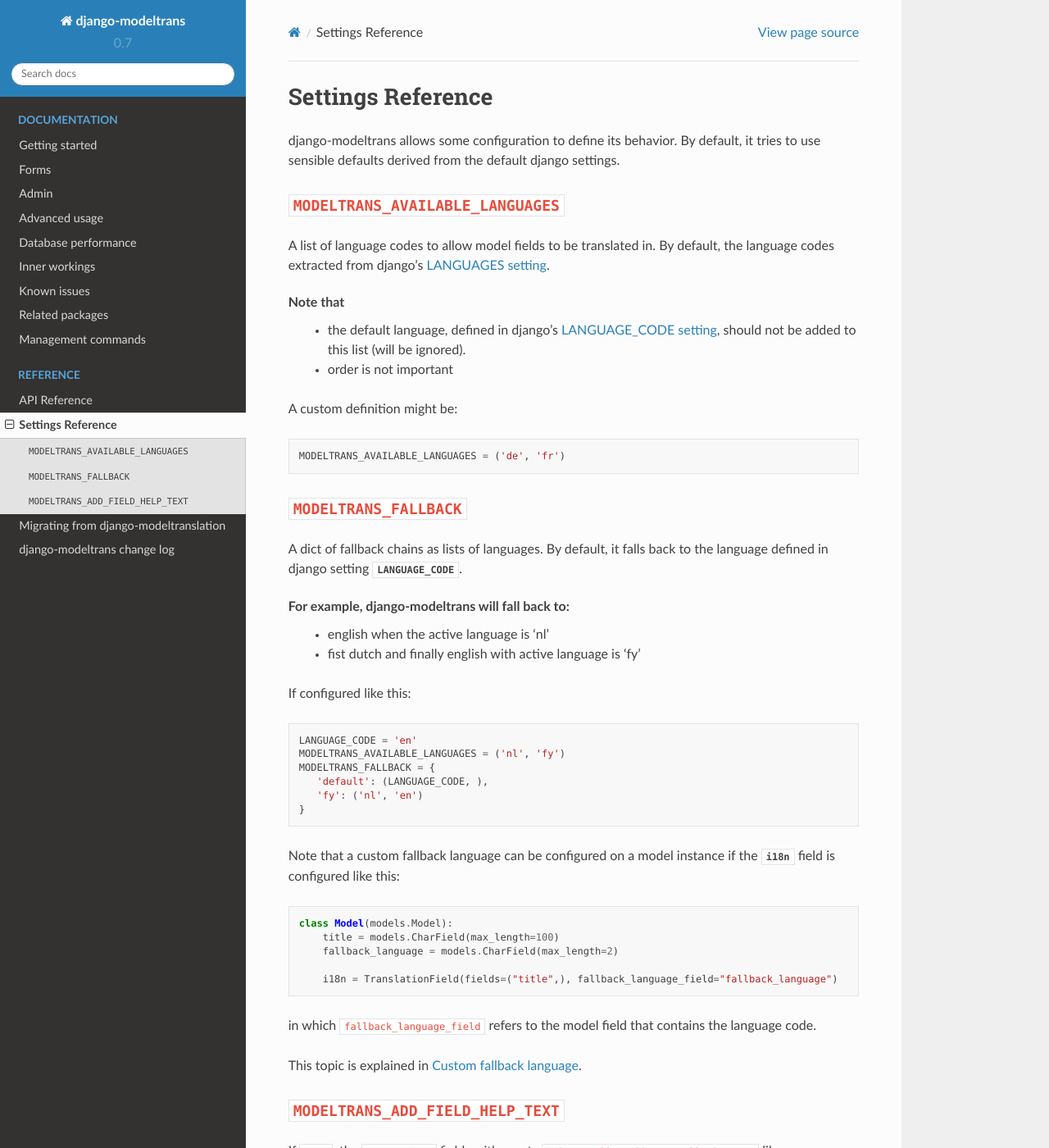
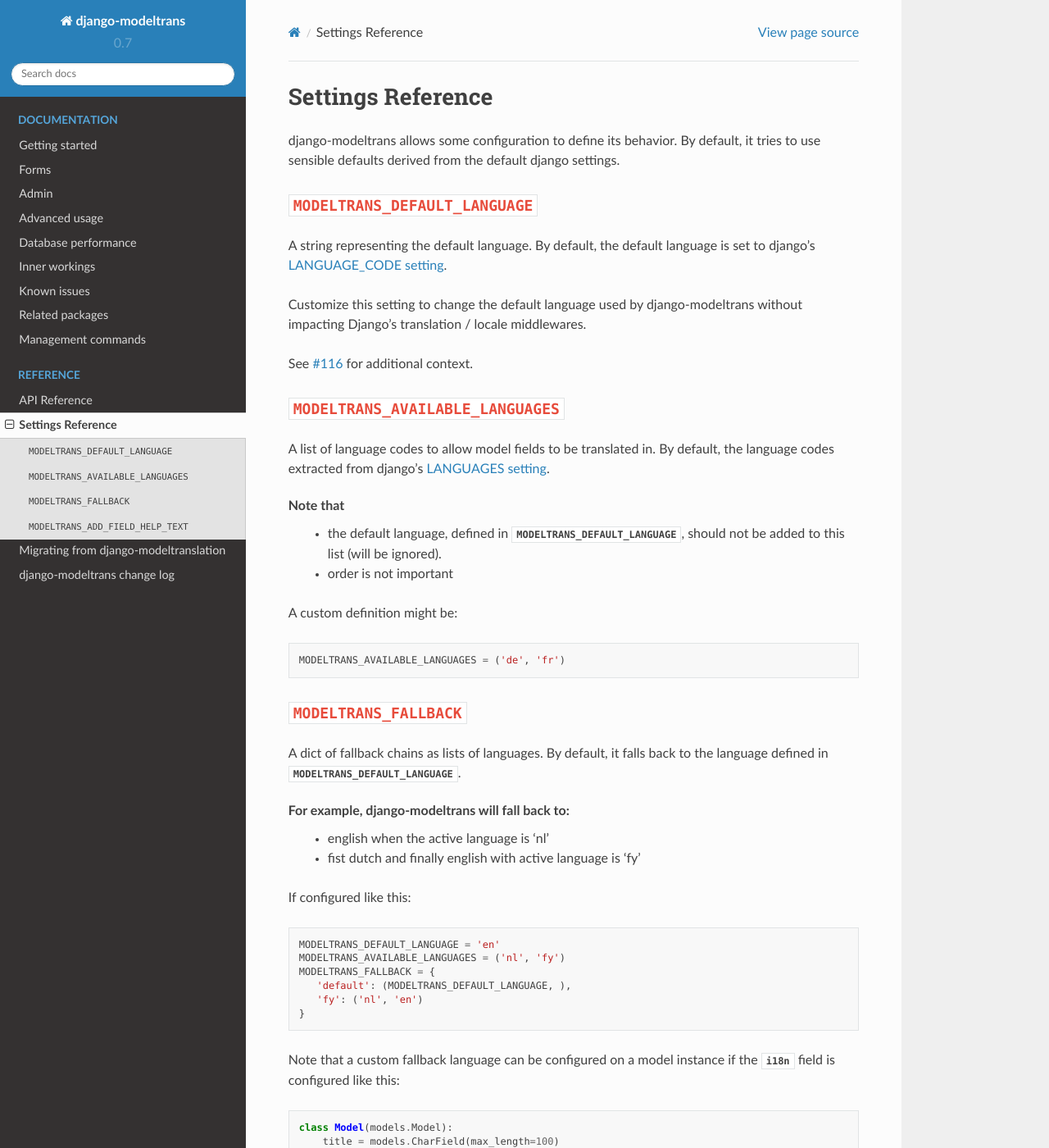
Before and after one commit to zostera/django-modeltrans, a Sphinx documentation site: the page built from docs/pages/settings.rst, in a window 1280 px wide and 1400 px high. Shown: the whole window at 82% size. Built offline with Sphinx 7.4.7 and the Read the Docs theme 2.0.0, drawn with Linux system fonts in a browser that asks for light colours.

Commit message:
Add documentation for MODELTRANS_DEFAULT_LANGUAGE

```diff
--- a/docs/pages/inner-workings.rst
+++ b/docs/pages/inner-workings.rst
@@ -76,7 +76,7 @@
     # 'Valk', None
 
 The virtual field ``<field>_i18n`` returns the translated value for the current
-active language and falls back to the language in ``LANGUAGE_CODE``::
+active language and falls back to the language in ``MODELTRANS_DEFAULT_LANGUAGE``::
 
     with override("nl"):
         print(b.title_i18n)
@@ -88,7 +88,7 @@
 
     with override("fr"):
         print(b.title_i18n)
-    # 'Falcon' (no french translation available, falls back to LANGUAGE_CODE)
+    # 'Falcon' (no french translation available, falls back to MODELTRANS_DEFAULT_LANGUAGE)
 
 Django-modeltrans also allows ordering on translated values. Ordering on
 ``<field>_i18n`` probably makes most sense, as it more likely that there is a
--- a/docs/pages/settings.rst
+++ b/docs/pages/settings.rst
@@ -3,6 +3,18 @@
 
 django-modeltrans allows some configuration to define its behavior.
 By default, it tries to use sensible defaults derived from the default django settings.
+
+
+``MODELTRANS_DEFAULT_LANGUAGE``
+----------------------------------
+A string representing the default language.  By default, the default language is set to
+django's `LANGUAGE_CODE setting <https://docs.djangoproject.com/en/stable/ref/settings/#language-code>`_.
+
+Customize this setting to change the default language used by django-modeltrans without impacting
+Django's translation / locale middlewares.
+
+See `#116 <https://github.com/zostera/django-modeltrans/issues/116>`_ for additional context.
+
 
 ``MODELTRANS_AVAILABLE_LANGUAGES``
 ----------------------------------
@@ -10,7 +22,7 @@
 the language codes extracted from django's `LANGUAGES setting <https://docs.djangoproject.com/en/stable/ref/settings/#languages>`_.
 
 Note that
- - the default language, defined in django's `LANGUAGE_CODE setting <https://docs.djangoproject.com/en/stable/ref/settings/#language-code>`_,
+ - the default language, defined in `MODELTRANS_DEFAULT_LANGUAGE`,
    should not be added to this list (will be ignored).
  - order is not important
 
@@ -23,7 +35,7 @@
 
 ``MODELTRANS_FALLBACK``
 -----------------------
-A dict of fallback chains as lists of languages. By default, it falls back to the language defined in django setting `LANGUAGE_CODE`.
+A dict of fallback chains as lists of languages. By default, it falls back to the language defined in `MODELTRANS_DEFAULT_LANGUAGE`.
 
 For example, django-modeltrans will fall back to:
  - english when the active language is 'nl'
@@ -31,10 +43,10 @@
 
 If configured like this::
 
-    LANGUAGE_CODE = 'en'
+    MODELTRANS_DEFAULT_LANGUAGE = 'en'
     MODELTRANS_AVAILABLE_LANGUAGES = ('nl', 'fy')
     MODELTRANS_FALLBACK = {
-       'default': (LANGUAGE_CODE, ),
+       'default': (MODELTRANS_DEFAULT_LANGUAGE, ),
        'fy': ('nl', 'en')
     }
 
--- a/docs/pages/working-with-models.rst
+++ b/docs/pages/working-with-models.rst
@@ -7,7 +7,7 @@
 ------------------------
 
 By default, fallback is centrally configured with :ref:`settings_fallback`.
-That might not be sufficient, for example if part of the content is created for a single language which is not ``LANGUAGE_CODE``.
+That might not be sufficient, for example if part of the content is created for a single language which is not ``MODELTRANS_DEFAULT_LANGUAGE``.
 
 In that case, it can be configured per-record using the ``fallback_language_field`` argument to ``TranslationField``::
 
@@ -27,7 +27,7 @@
 
 Note that
  - if in this example no `newsroom` is set yet, the centrally configured fallback is used.
- - the original field _always_ contains the language as configured by ``LANGUAGE_CODE``.
+ - the original field _always_ contains the language as configured by ``MODELTRANS_DEFAULT_LANGUAGE``.
 
 With the models above::
 
```
